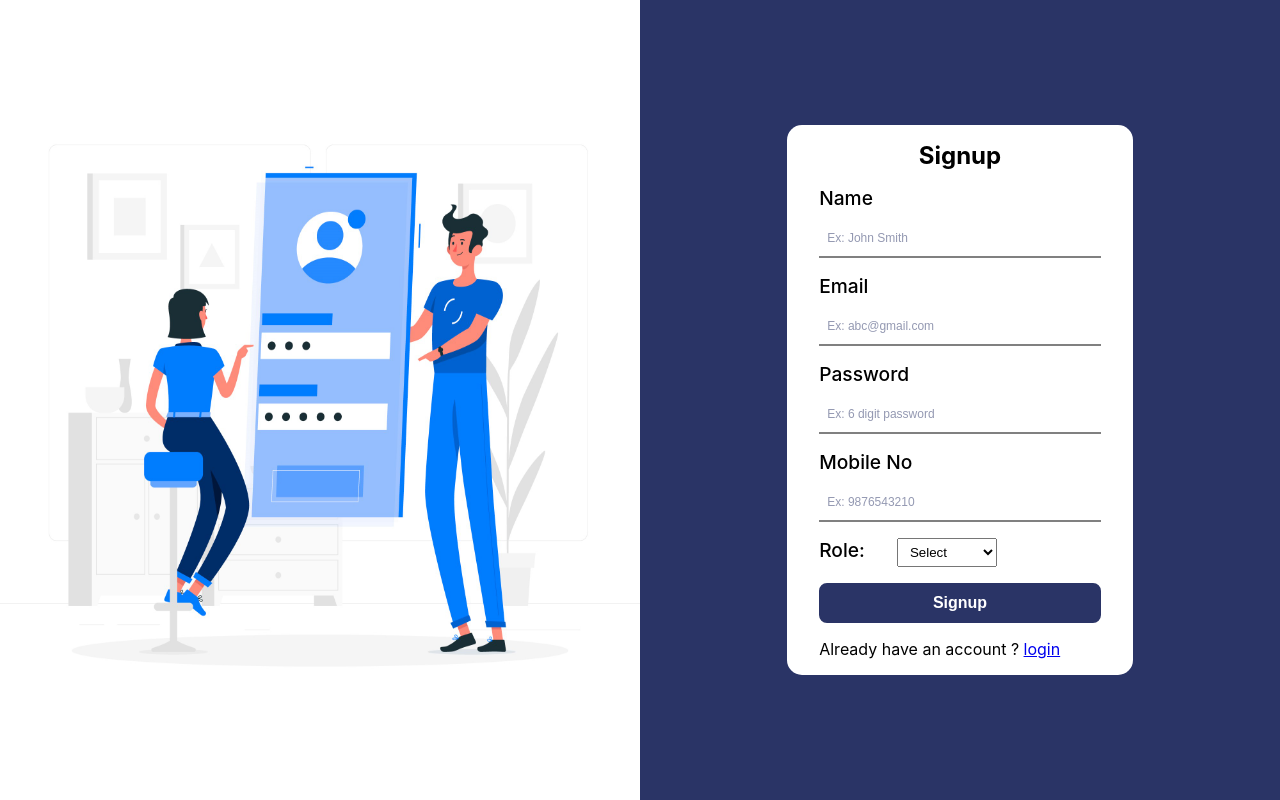
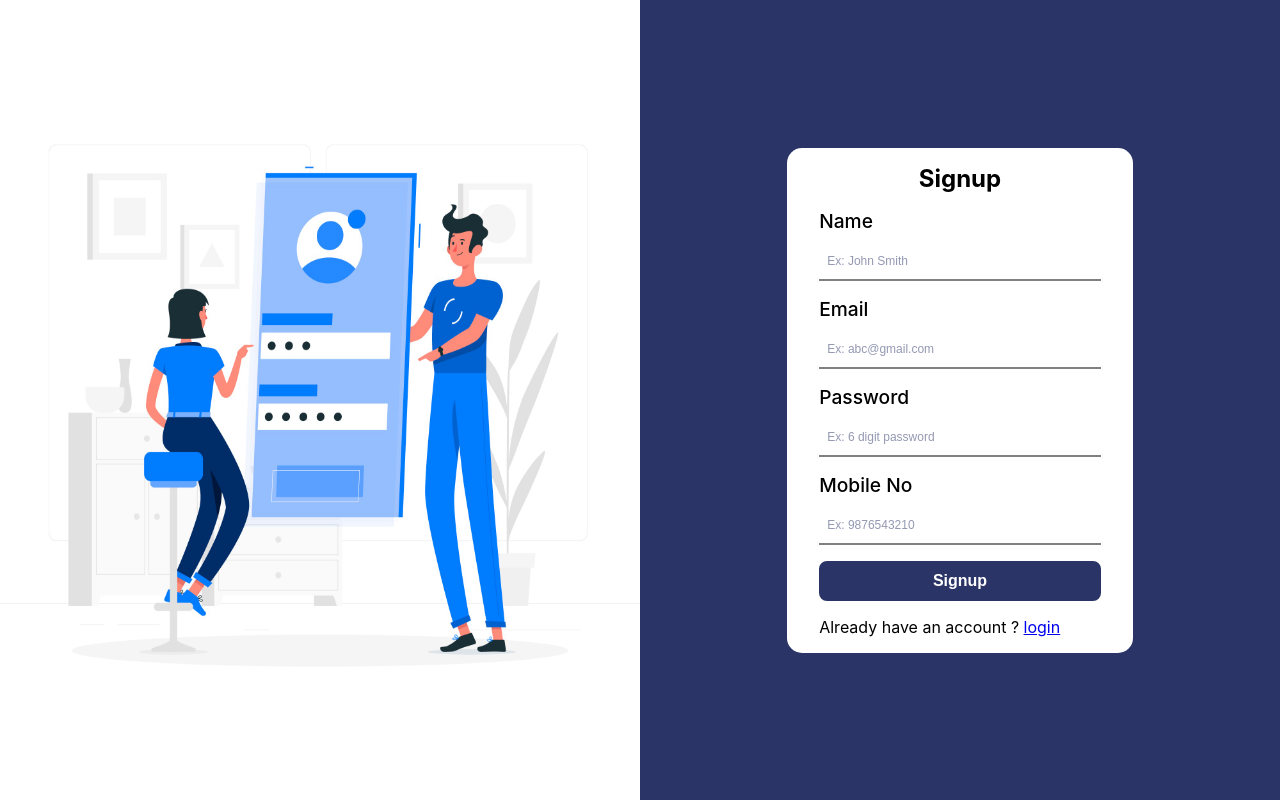
Before and after one commit to suryanalam/notes_app, a React (Create React App) app in the folder view/: page /signup in a window 1280 px wide. Built offline with nearby package versions, Linux system fonts and the light colour scheme.

Commit message:
nineth commit

```diff
--- a/view/src/components/Add Card/AddCard.jsx
+++ b/view/src/components/Add Card/AddCard.jsx
@@ -51,6 +51,8 @@ const AddCard = () => {
         desc: "",
       });
       navigate("/");
+    }else{
+      alert(savedNoteData.data.message)
     }
   };
 
--- a/view/src/components/Update Card/UpdateCard.jsx
+++ b/view/src/components/Update Card/UpdateCard.jsx
@@ -51,6 +51,8 @@ const UpdateCard = () => {
         desc: "",
       });
       navigate("/");
+    }else{
+      alert(savedNoteData.data.message)
     }
   };
 
--- a/view/src/pages/Auth/Signup.jsx
+++ b/view/src/pages/Auth/Signup.jsx
@@ -72,14 +72,6 @@ const Signup = () => {
             <label className="form-label">Mobile No</label>
             <input className="form-input" type="number" name="mobileNo" placeholder="Ex: 9876543210"  onChange={handleChange}/>
           </div>
-          <div className="form-group-role">
-            <label className="form-label" name="role" >Role: </label>
-            <select name="role"  onChange={handleChange}>
-              <option value="">Select</option>
-              <option value="admin">Admin</option>
-              <option value="user">User</option>
-            </select>
-          </div>
           <div className="form-group">
             <button className="form-btn" onClick={handleSignup}>Signup</button>
           </div>
```
